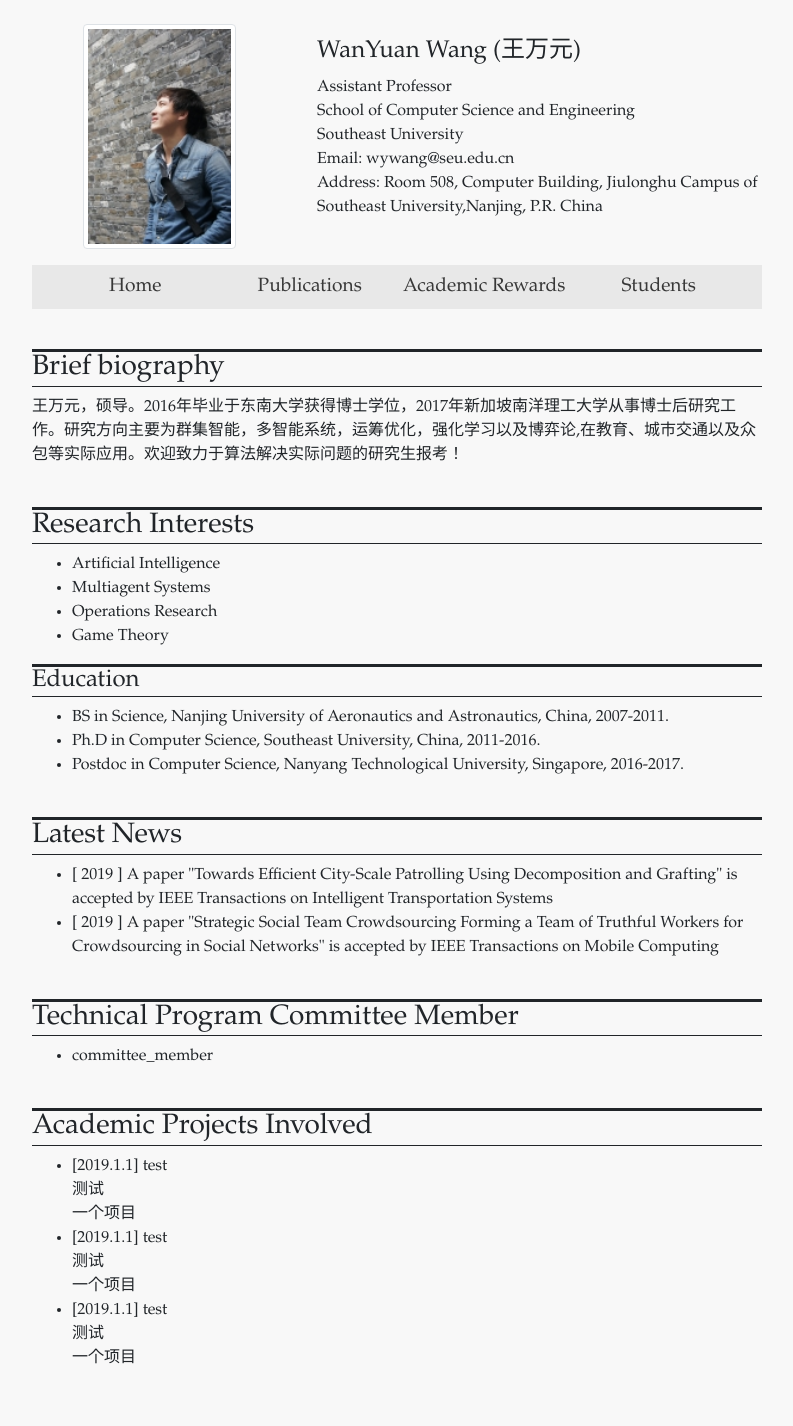
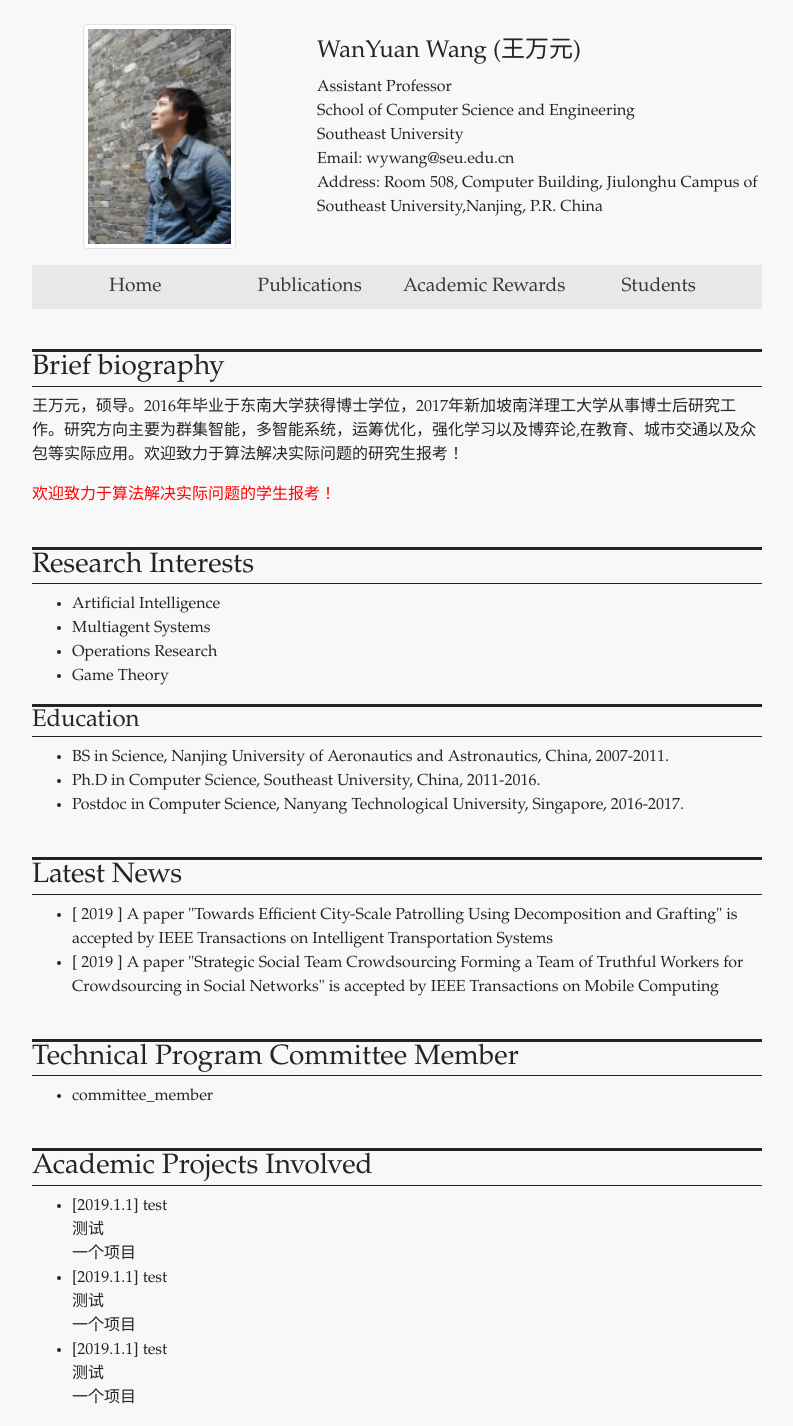
Before and after one commit to wanyuanwang/wanyuanwang.github.io, a Jekyll site: the page built from index.html, in a window 1280 px wide. Shown: the whole page, without its empty margins (243-1036 px from the left). Built offline with Jekyll 4.4.1, drawn with Linux system fonts in a browser that asks for light colours; before the commit the page ends 1386 px from its top, so only the background shows below that.

Commit message:
Update index.html

```diff
--- a/index.html
+++ b/index.html
@@ -5,7 +5,7 @@ layout: default
     <div class="col-sm-8 offset-sm-2">
         <h3 class="mt-4" style="border-top:3px solid; border-bottom:1px solid; "> Brief biography </h3>
         <p>
-            {{site.resume_biography}}
+            {{site.resume_biography}} <p style="color:red"> 欢迎致力于算法解决实际问题的学生报考！</p>
         </p>
     </div>
 </div>
```
